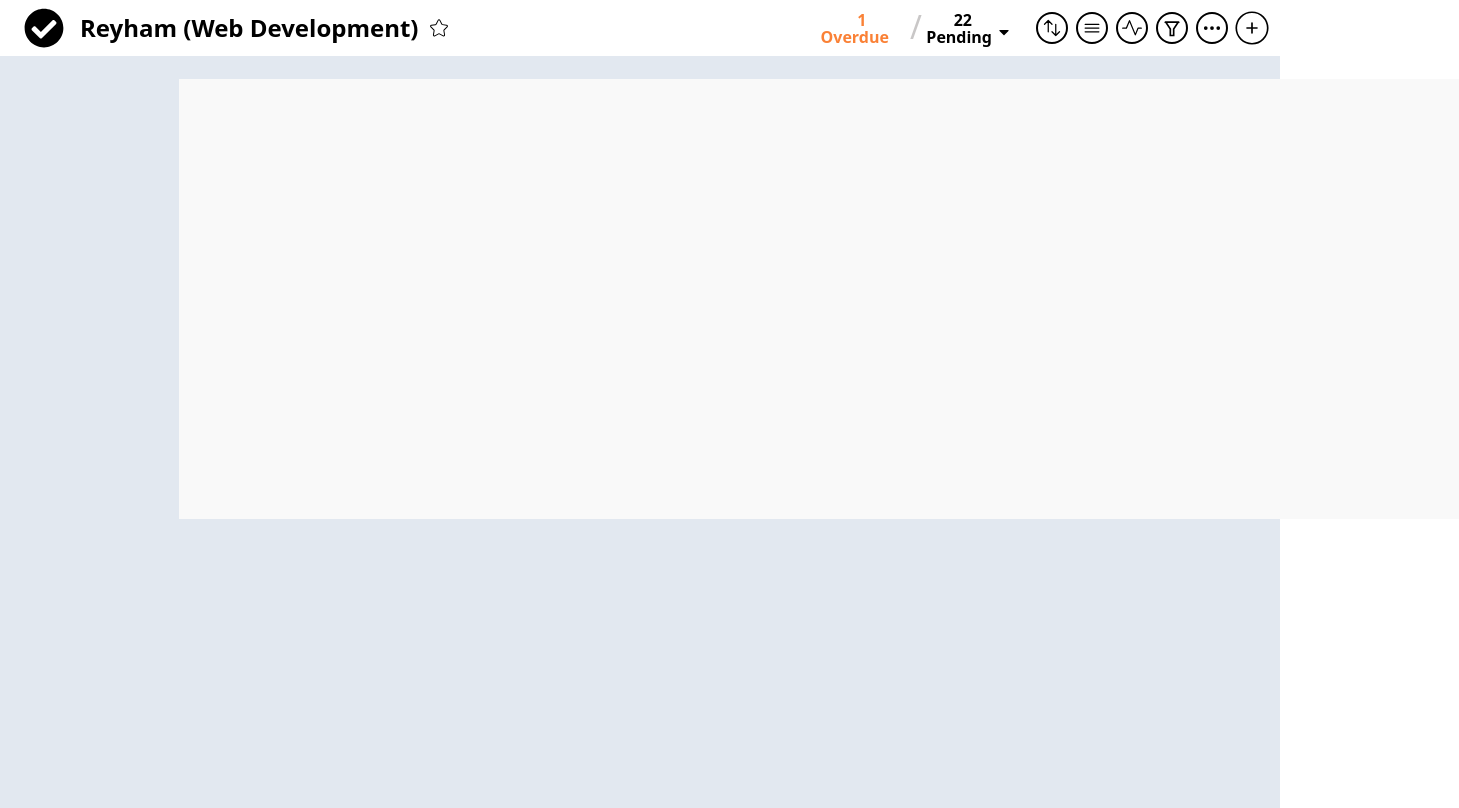
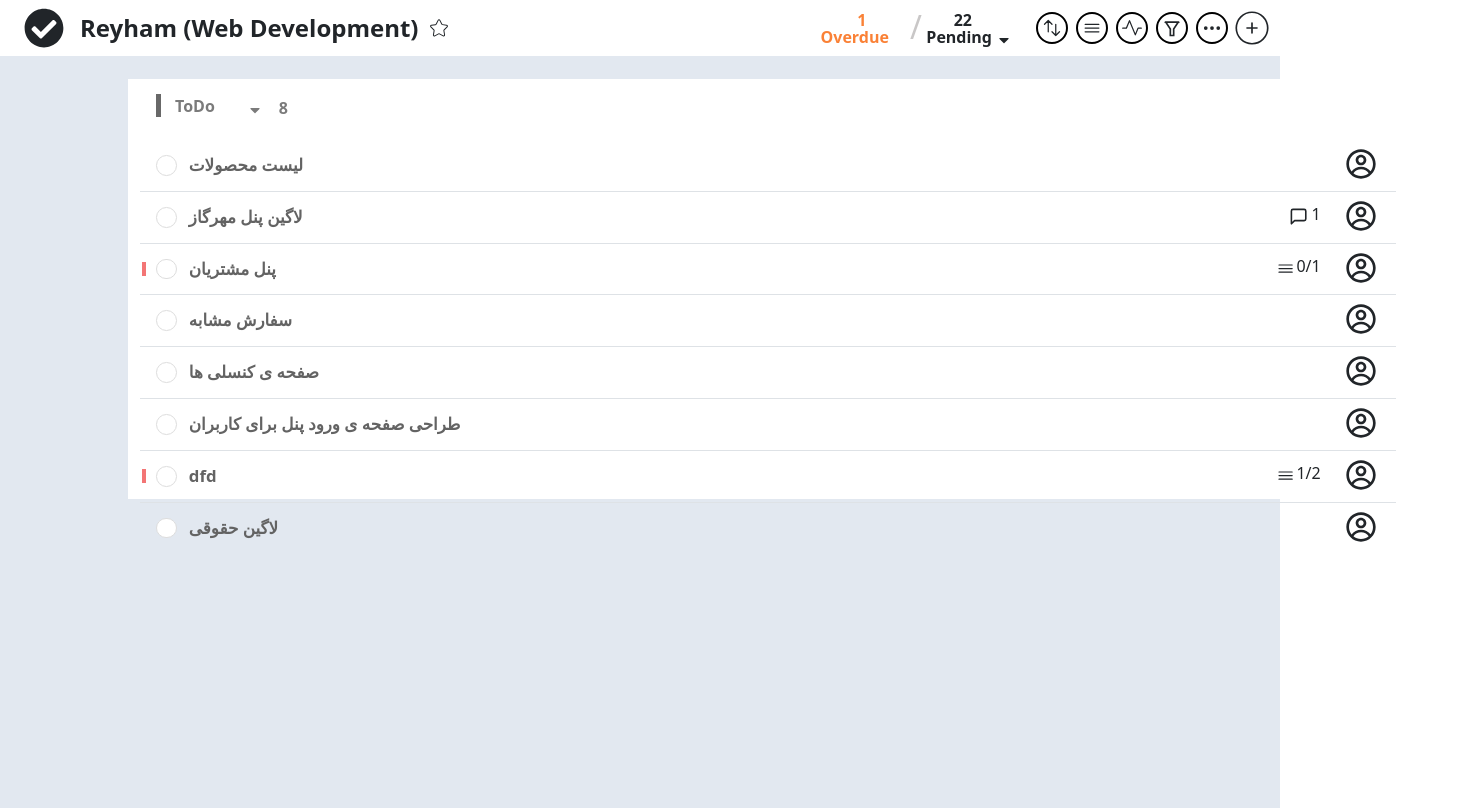
Before and after one commit to kianakermani/design-todo-list, a React (Vite) app: page / in a window 1280 px wide. Shown: the whole page, 1459 px wide, since content can reach past the window. Built offline with nearby package versions, Linux system fonts and the light colour scheme.

Commit message:
ToDo component done!

```diff
--- a/index.html
+++ b/index.html
@@ -4,6 +4,8 @@
 <head>
   <meta charset="UTF-8" />
   <meta name="viewport" content="width=device-width, initial-scale=1.0" />
+  <link rel="stylesheet" href="https://cdn.jsdelivr.net/npm/bootstrap@5.3.2/dist/css/bootstrap.min.css"
+    integrity="sha384-T3c6CoIi6uLrA9TneNEoa7RxnatzjcDSCmG1MXxSR1GAsXEV/Dwwykc2MPK8M2HN" crossorigin="anonymous">
   <title>Design Todo List</title>
 </head>
 
--- a/src/components/Todo.css
+++ b/src/components/Todo.css
@@ -1,8 +1,101 @@
 .container {
-  background-color: rgb(249, 249, 249);
-  width: 72.5%;
-  height: 55%;
+  background-color: rgb(255, 255, 255);
+  height: 52.5%;
+  margin-right: 20%;
   position: absolute;
   margin-top: 23px;
-  left: 14%;
+  left: 10%;
 }
+
+.vl {
+  border-left: 5px solid rgb(104, 104, 104);
+  height: 23px;
+}
+
+.redline {
+  position: relative;
+}
+
+.vl2 {
+  border-left: 4px solid rgb(243, 117, 117);
+  position: absolute;
+  top: 18px;
+  left: 2px;
+  height: 14px;
+}
+
+.element1 {
+  border-bottom: none;
+  padding-bottom: 20px;
+  padding-top: 15px;
+  display: flex;
+}
+
+.txt {
+  font-weight: 700;
+  color: rgb(123, 123, 123);
+}
+
+.dwn {
+  color: rgb(123, 123, 123);
+}
+
+.checkbox-round {
+  width: 1.3em;
+  height: 1.3em;
+  background-color: white;
+  border-radius: 50%;
+  vertical-align: middle;
+  border: 1px solid #ddd;
+  appearance: none;
+  -webkit-appearance: none;
+  outline: none;
+  cursor: pointer;
+  margin: 7px 0;
+}
+
+.checkbox-round:checked {
+  background-color: gray;
+}
+
+.items {
+  font-weight: 700;
+  color: rgb(99, 99, 99);
+  font-size: 105%;
+}
+
+.lists {
+  position: relative;
+}
+
+.profile {
+  position: absolute;
+  right: 1.5%;
+  font-size: 200%;
+}
+
+.message {
+  position: absolute;
+  right: 7%;
+  top: 30%;
+  font-size: 120%;
+}
+
+.msgn {
+  position: absolute;
+  right: 6%;
+  top: 20%;
+}
+
+.mnu {
+  position: absolute;
+  right: 8%;
+  top: 30%;
+  font-size: 120%;
+}
+
+.mnun {
+  position: absolute;
+  right: 6%;
+  top: 20%;
+}
--- a/src/components/Todo.jsx
+++ b/src/components/Todo.jsx
@@ -1,9 +1,72 @@
 import "./Todo.css";
+import { FaCaretDown } from "react-icons/fa";
+import { CgProfile } from "react-icons/cg";
+import { LuMessageSquare } from "react-icons/lu";
+import { IoIosMenu } from "react-icons/io";
 
 const Todo = () => {
   return (
     <>
-      <div className="container"></div>
+      <div className="container">
+        <ul className="list-group list-group-flush ">
+          <li className="list-group-item bg-transparent element1">
+            <div className="vl"></div>
+            <p className="txt ml-3.5">ToDo</p>
+            <FaCaretDown className="ml-8 mt-2 dwn" />
+            <p className="txt ml-4 mt-0.5">8</p>
+          </li>
+          <li className="list-group-item bg-transparent flex lists">
+            <input type="checkbox" className="checkbox-round" />
+            <p className="items ml-3 mt-1">لیست محصولات</p>
+            <CgProfile className="profile" />
+          </li>
+          <li className="list-group-item bg-transparent flex lists">
+            <input type="checkbox" className="checkbox-round " />
+            <p className="items ml-3 mt-1">لاگین پنل مهرگاز</p>
+            <LuMessageSquare className="message" />
+            <span className="msgn">1</span>
+            <CgProfile className="profile" />
+          </li>
+          <li className="list-group-item bg-transparent flex redline">
+            <div className="vl2"></div>
+            <input type="checkbox" className="checkbox-round" />
+            <p className="items ml-3 mt-1">پنل مشتریان</p>
+            <IoIosMenu className="mnu" />
+            <span className="mnun">0/1</span>
+            <CgProfile className="profile" />
+          </li>
+          <li className="list-group-item bg-transparent flex lists">
+            <input type="checkbox" className="checkbox-round" />
+            <p className="items ml-3 mt-1">سفارش مشابه</p>
+            <CgProfile className="profile" />
+          </li>
+          <li className="list-group-item bg-transparent flex lists">
+            <input type="checkbox" className="checkbox-round" />
+            <p className="items ml-3 mt-1">صفحه ی کنسلی ها</p>
+            <CgProfile className="profile" />
+          </li>
+          <li className="list-group-item bg-transparent flex lists">
+            <input type="checkbox" className="checkbox-round" />
+            <p className="items ml-3 mt-1">
+              طراحی صفحه ی ورود پنل برای کاربران
+            </p>
+            <CgProfile className="profile" />
+          </li>
+          <li className="list-group-item bg-transparent flex lists">
+            <div className="vl2"></div>
+            <input type="checkbox" className="checkbox-round" />
+            <p className="items ml-3 mt-1">dfd</p>
+            <IoIosMenu className="mnu" />
+            <span className="mnun">1/2</span>
+            <CgProfile className="profile" />
+          </li>
+          <li className="list-group-item bg-transparent flex lists">
+            <input type="checkbox" className="checkbox-round" />
+            <p className="items ml-3 mt-1">لاگین حقوقی</p>
+            <CgProfile className="profile" />
+          </li>
+        </ul>
+      </div>
     </>
   );
 };
```
